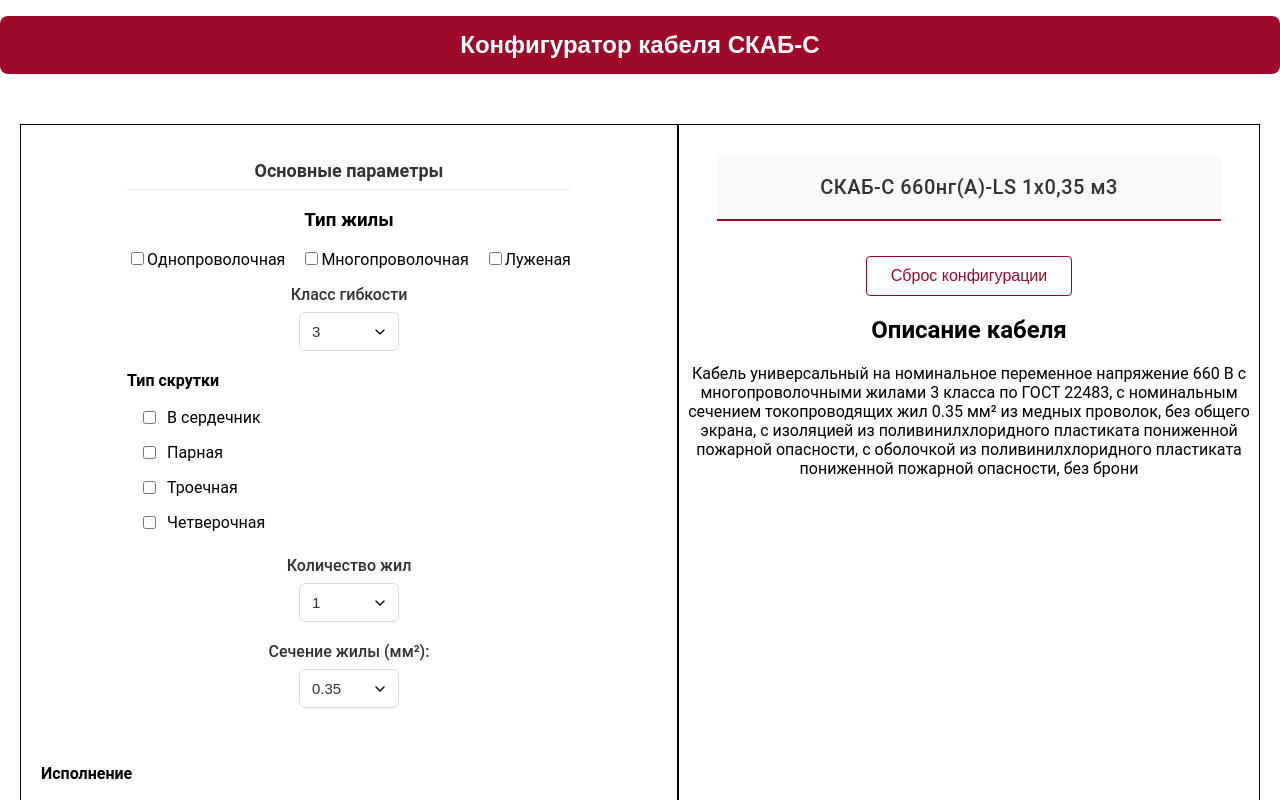
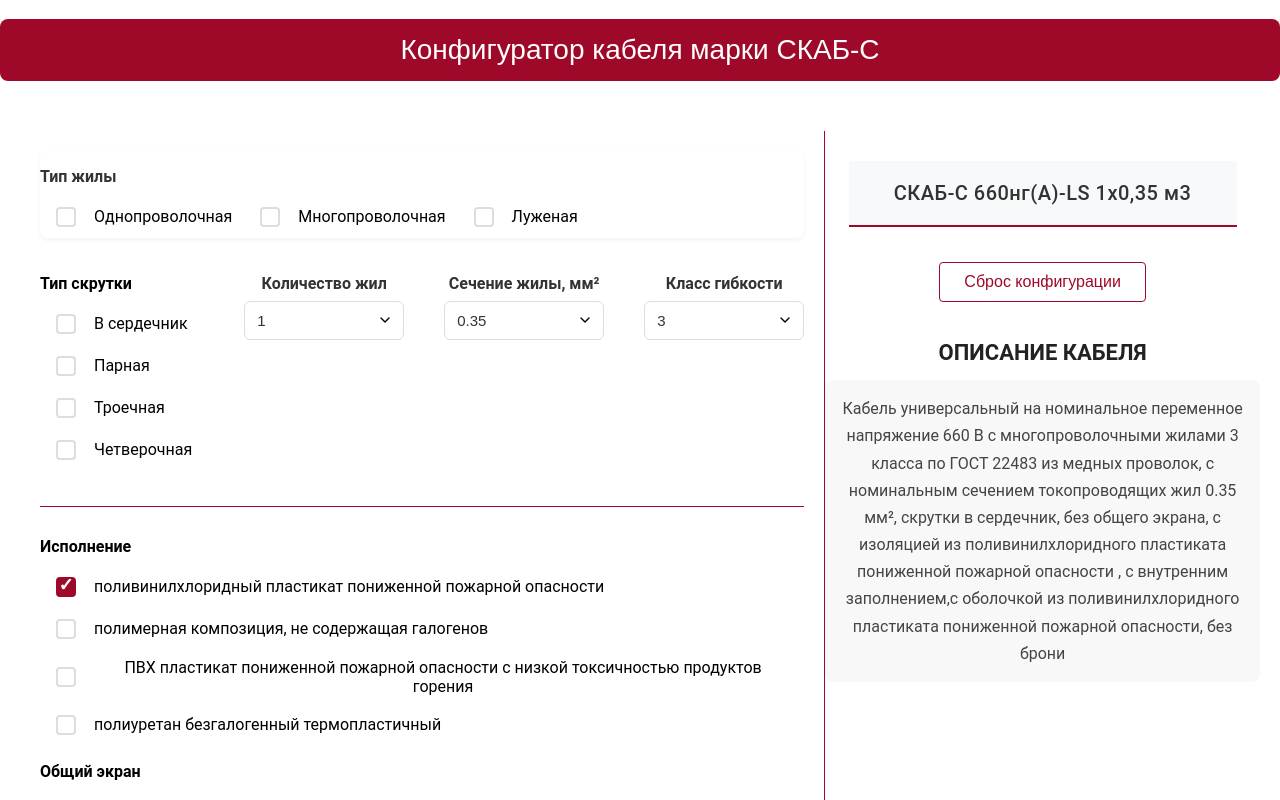
Before and after one commit to Krasavushkin/konfigurator, a React (Create React App) app: page / in a window 1280 px wide. Shown: the top 800 px of the page. Built offline with nearby package versions, Linux system fonts and the light colour scheme.

Commit message:
1. Added styles; 2. Created a new component with description

```diff
--- a/src/configurator2/AdditionalOptionsSelector.tsx
+++ b/src/configurator2/AdditionalOptionsSelector.tsx
@@ -43,7 +43,7 @@ export const AdditionalOptionsSelector = ({
                             checked={selected[option.key]}
                             onChange={() => handleOptionChange(option.key)}
                             disabled={option.disabled}
-                            className={styles.optionInput}
+                            className={styles.checkbox}
                         />
                         <span className="option-desc">{option.description}</span>
                     </label>
--- a/src/configurator2/AdditionalOtionsSelector.module.css
+++ b/src/configurator2/AdditionalOtionsSelector.module.css
@@ -40,3 +40,41 @@
     width: 16px;
     height: 16px;
 }
+.checkbox {
+    -webkit-appearance: none;
+    appearance: none;
+    width: 20px;
+    height: 20px;
+    border: 2px solid #ddd;
+    border-radius: 4px;
+    margin-right: 10px;
+    cursor: pointer;
+    transition: all 0.2s;
+    position: relative;
+}
+
+.checkbox:checked {
+    background-color: #9E0929;
+    border-color: #9E0929;
+}
+
+.checkbox:checked::after {
+    content: "✓";
+    position: absolute;
+    color: white;
+    font-size: 18px;
+    font-weight: 600;
+    top: 40%;
+    left: 50%;
+    transform: translate(-50%, -50%);
+}
+
+.checkbox:hover {
+    border-color: #9E0929;
+}
+
+.checkbox-label {
+    font-size: 16px;
+    color: #444;
+    cursor: pointer;
+}
--- a/src/configurator2/CableDescription.tsx
+++ b/src/configurator2/CableDescription.tsx
@@ -1,5 +1,6 @@
 import React from 'react';
 import {CableConfigType} from "./cableConfig";
+import styles from "./CableDesription.module.css"
 
 type CableDescriptionType = {
     data: CableConfigType
@@ -9,12 +10,17 @@ export const CableDescription = ({data}: CableDescriptionType) => {
         const wire = data.wireType.singleWire ? "однопроволочными" : "многопроволочными";
         const wireClass = data.wireType.singleWire ? 1 : data.wireClass ;
         const tinned = !data.wireType.tinnedWire ? "" : "луженых";
+        const twisted = data.twistType === "2" ?
+            "парной скрутки" : data.twistType === "3" ?
+                "троечной скрутки" : data.twistType === "4"?
+                    "четверочной скрутки" : "скрутки в сердечник";
         const shealth = data.sheath === "LS" ?
             "поливинилхлоридного пластиката пониженной пожарной опасности" : data.sheath === "HF" ?
                 "полимерной композиции, не содержащей галогенов" : data.sheath === "LSLTx" ?
                     "ПВХ пластиката пониженной пожарной опасности с низкой токсичностью продуктов горения" : "полиуретана безгалогенного термопластичного";
         const isolation = data.additionalOptions.fireResistant ? "керамообразующей кремнийорганической резины" :
             data.additionalOptions.polyethylene ? "сшитого полиэтилена" : shealth;
+        const compressed = data.additionalOptions.compressed ? "без внутреннего заполнения" : "с внутренним заполнением"
         const screen = data.screen === "Эф" ?
             "с общим экраном в виде ламинированной алюминиевой фольги" : data.screen === "Эфм" ?
                 "с общим экраном в виде ламинированной медной фольги" : data.screen === "Эо" ?
@@ -32,15 +38,18 @@ export const CableDescription = ({data}: CableDescriptionType) => {
                 data.armour === "КГ" ? "c броней в виде оплетки из стальных оцинкованных проволок без защитного шланга":
                     data.armour === "К" ? "c броней в виде оплетки из стальных оцинкованных проволок с защитным шлангом" :
                         data.armour === "Кс" ? "c броней в виде спирального повива из стальных оцинкованных проволок и с защитным шлангом" : "без брони";
-        const coldResistant = data.additionalOptions.coldResistant ? " повышенной морозостойкости" : ""
+        const coldResistant = data.additionalOptions.coldResistant ? " повышенной морозостойкости" : "";
+        const isolationFireResist = data.additionalOptions.fireResistant ? {coldResistant}: "";
+        const waterBlock = data.additionalOptions.waterBlock ? ", с водоблокирующей лентой" : "";
+        const ex_i = data.additionalOptions.ex_i ? ", для «искробезопасной» цепи с оболочкой синего цвета" : "";
         return (`Кабель универсальный на номинальное переменное напряжение 660 В с ${wire} жилами ${wireClass}
-                 класса по ГОСТ 22483, с номинальным сечением токопроводящих жил ${data.section} мм² из медных ${tinned} проволок${individualScreen}, ${screen},
-                 с изоляцией из ${isolation}${coldResistant}, с оболочкой из ${shealth}${coldResistant}, ${armour}`)
+                 класса по ГОСТ 22483 из медных ${tinned} проволок, с номинальным сечением токопроводящих жил ${data.section} мм², ${twisted}${individualScreen}, ${screen},
+                 с изоляцией из ${isolation} , ${compressed},с оболочкой из ${shealth}${coldResistant}, ${armour} ${waterBlock}${ex_i}`)
     }
     return (
         <div>
-            <h2>Описание кабеля</h2>
-             <p> {description(data)}</p>
+            <h2 className={styles.h2}>Описание кабеля</h2>
+             <p className={styles.p}> {description(data)}</p>
         </div>
     );
 };
--- /dev/null
+++ b/src/configurator2/CableDesription.module.css
@@ -0,0 +1,16 @@
+.h2 {
+    color: #222;
+    font-size: clamp(18px, 2vw, 22px);
+    font-weight: 600;
+    margin: clamp(25px, 3vw, 40px) 0 clamp(10px, 1.5vw, 15px) 0;
+    text-transform: uppercase;
+}
+.p{
+    color: #444;
+    font-size: clamp(14px, 1.8vw, 16px);
+    line-height: 1.7;
+    margin: 0 0 clamp(20px, 3vw, 30px) 0;
+    padding: clamp(10px, 2vw, 15px);
+    background-color: #f8f8f8;
+    border-radius: 8px;
+}
--- a/src/configurator2/Configurator.module.css
+++ b/src/configurator2/Configurator.module.css
@@ -9,8 +9,8 @@
 
 .header {
     color: white;
-    font-size: 24px;
-    font-weight: 600;
+    font-size: 28px;
+    font-weight: 500;
     margin-bottom: 30px;
     padding: 15px;
     background-color: #9E0929;
@@ -37,6 +37,12 @@
     box-shadow: 0 10px 20px rgba(158, 9, 41, 0.1);
     background-color: #ffffff;
 }
+.wireContainer{
+    display: flex;
+    gap: 40px;
+}
+
+
 .reset {
     background: none;
     border: 1px solid #9E0929;
@@ -55,20 +61,22 @@
 }
 .wrapper{
     max-width: 900px;
-    border: 1px solid black;
     padding: 20px;
 
 }
 .info{
-    border: 1px solid black;
+    border-left: 1px solid #9E0929;
     max-width: 580px;
-    height: 800px;
+
 }
 
 .configSections {
-    display: inline-block;
-    gap: 30px;
-    margin-bottom: 20px;
+    display: grid;
+    grid-template-columns: 1fr;
+    gap: 20px;
+    margin-bottom: 30px;
+    border-bottom: 1px solid #9E0929;
+    padding-bottom: 20px;
 }
 
 .section {
--- a/src/configurator2/Configurator.tsx
+++ b/src/configurator2/Configurator.tsx
@@ -77,20 +77,18 @@ export const Configurator = () => {
         const twistedTitle = config.twistType === "2" ? "Количество пар" : config.twistType === "3" ? "Количество троек" : config.twistType === "4" ? "Количество четверок" : "Количество жил"
     return (
         <div>
-            <h1 className={styles.header}> Конфигуратор кабеля СКАБ-С </h1>
+            <h1 className={styles.header}> Конфигуратор кабеля марки СКАБ-С </h1>
             <div className={styles.container}>
 
                 <div className={styles.wrapper}>
                     <div className={styles.configSections}>
+{/*
                         <h2 className={styles.sectionTitle}>Основные параметры</h2>
+*/}
                         <WireTypeSelector title="Тип жилы"
                                           value={config.wireType}
                                           onChange={handleWiresTypeChange}/>
-
-                        {config.wireType.singleWire ? "" :
-                            <NumSelector title="Класс гибкости" value={config.wireClass}
-                                         data={WireClass}
-                                         onChange={(e) => updateConfig("wireClass", Number(e))}/>}
+                        <div className={styles.wireContainer}>
 
                             <RequiredSelector title="Тип скрутки" data={WiresTwisted} value={config.twistType}
                                               onChange={(e) => updateConfig("twistType", e)}/>
@@ -98,12 +96,19 @@ export const Configurator = () => {
                             <NumSelector title={twistedTitle} value={config.coreCount} data={CoreCount}
                                          onChange={(e) => updateConfig("coreCount", Number(e))}/>
 
-                        <NumSelector title="Сечение жилы (мм²):"
+                            <NumSelector title="Сечение жилы, мм²"
                                          value={config.section}
                                          data={config.twistType === '3' ?
                                              SectionTriadCores : config.twistType === '4' ?
                                                  SectionQuadCores : SectionCores}
                                          onChange={(e) => updateConfig("section", Number(e))}/>
+                            {config.wireType.singleWire ? "" :
+                                <NumSelector title="Класс гибкости" value={config.wireClass}
+                                             data={WireClass}
+                                             onChange={(e) => updateConfig("wireClass", Number(e))}/>}
+
+                        </div>
+
 
                     </div>
 
--- a/src/configurator2/NumSelector.module.css
+++ b/src/configurator2/NumSelector.module.css
@@ -1,16 +1,15 @@
 .selectorContainer {
-    margin-bottom: 20px;
 }
 
 .selectorTitle {
     font-size: 16px;
-    font-weight: 500;
+    font-weight: 600;
     margin-bottom: 8px;
     color: #333;
 }
 
 .selector {
-    width: 100px;
+    width: 160px;
     padding: 10px 12px;
     font-size: 15px;
     border: 1px solid #ddd;
--- a/src/configurator2/RequiredSelector.tsx
+++ b/src/configurator2/RequiredSelector.tsx
@@ -27,7 +27,7 @@ export const RequiredSelector = ({title, data, value, onChange}: SelectorRequire
                         checked={value === data.name }
                         onChange={() => handleChange(data.name)}
                         //disabled={data.disabled}
-                        className="selector-checkbox"
+                        className={styles.checkbox}
                     />
                     <span className="selector-description">{data.description}</span>
                 </label>
--- a/src/configurator2/SelectorOptional.module.css
+++ b/src/configurator2/SelectorOptional.module.css
@@ -40,3 +40,42 @@
     width: 16px;
     height: 16px;
 }
+
+.checkbox {
+    -webkit-appearance: none;
+    appearance: none;
+    width: 20px;
+    height: 20px;
+    border: 2px solid #ddd;
+    border-radius: 4px;
+    margin-right: 10px;
+    cursor: pointer;
+    transition: all 0.2s;
+    position: relative;
+}
+
+.checkbox:checked {
+    background-color: #9E0929;
+    border-color: #9E0929;
+}
+
+.checkbox:checked::after {
+    content: "✓";
+    position: absolute;
+    color: white;
+    font-size: 18px;
+    font-weight: 600;
+    top: 40%;
+    left: 50%;
+    transform: translate(-50%, -50%);
+}
+
+.checkbox:hover {
+    border-color: #9E0929;
+}
+
+.checkbox-label {
+    font-size: 16px;
+    color: #444;
+    cursor: pointer;
+}
--- a/src/configurator2/SelectorOptional.tsx
+++ b/src/configurator2/SelectorOptional.tsx
@@ -32,7 +32,7 @@ export const SelectorOptional = ({ title, data, value, onChange }: SelectorOptio
                                 checked={value === item.name && !item.disabled}
                                 onChange={() => !item.disabled && handleChange(item.name)}
                                 //disabled={item.disabled}
-                                className={styles.optionInput}
+                                className={styles.checkbox}
                             />
                             <span className="selector-description">{item.description}</span>
                         </label>
--- a/src/configurator2/WireTypeSelector.module.css
+++ b/src/configurator2/WireTypeSelector.module.css
@@ -1,17 +1,22 @@
 .selector {
-    margin-bottom: 15px;
+
+    background: #fff;
+    border-radius: 8px;
+    box-shadow: 0 2px 5px rgba(0,0,0,0.05);
 }
 .wireTypeGroup {
     display: flex;
-    gap: 1rem;
-    margin-bottom: 0.75rem;
+    max-width: 500px;
+    justify-content: space-between;
+    align-items: center;
+
 }
 
 .selectorTitle {
     text-align: left;
     font-size: 16px;
     margin-bottom: 10px;
-
+    color: #333;
 }
 
 .optionsList {
@@ -41,7 +46,41 @@
     border-color: #4a6bdf;
 }
 
-.optionInput {
-    width: 16px;
-    height: 16px;
+.checkbox {
+    -webkit-appearance: none;
+    appearance: none;
+    width: 20px;
+    height: 20px;
+    border: 2px solid #ddd;
+    border-radius: 4px;
+    margin-right: 10px;
+    cursor: pointer;
+    transition: all 0.2s;
+    position: relative;
 }
+
+.checkbox:checked {
+    background-color: #9E0929;
+    border-color: #9E0929;
+}
+
+.checkbox:checked::after {
+    content: "✓";
+    position: absolute;
+    color: white;
+    font-size: 18px;
+    font-weight: 600;
+    top: 40%;
+    left: 50%;
+    transform: translate(-50%, -50%);
+}
+
+.checkbox:hover {
+    border-color: #9E0929;
+}
+
+.checkbox-label {
+    font-size: 16px;
+    color: #444;
+    cursor: pointer;
+}
--- a/src/configurator2/WireTypeSelector.tsx
+++ b/src/configurator2/WireTypeSelector.tsx
@@ -27,35 +27,38 @@ export const WireTypeSelector = ({title, value, onChange }: WireTypeSelectorProp
     };
 
     return (
-        <div>
-            <h3> {title} </h3>
+        <div className={styles.selector}>
+            <h3 className={styles.selectorTitle}> {title} </h3>
 
             <div  className={styles.wireTypeGroup}>
-                <label>
+                <label className={styles.optionLabel}>
                     <input
                         type="checkbox"
                         name="wireType"
                         checked={value.singleWire}
                         onChange={() => handleWireTypeChange('singleWire')}
+                        className={styles.checkbox}
                     />
                     <span>Однопроволочная</span>
                 </label>
 
-                <label>
+                <label className={styles.optionLabel}>
                     <input
                         type="checkbox"
                         name="wireType"
                         checked={value.strandedWire}
                         onChange={() => handleWireTypeChange('strandedWire')}
+                        className={styles.checkbox}
                     />
                     <span>Многопроволочная</span>
                 </label>
 
-                <label>
+                <label className={styles.optionLabel}>
                     <input
                         type="checkbox"
                         checked={value.tinnedWire}
                         onChange={() => handleWireTypeChange('tinnedWire')}
+                        className={styles.checkbox}
                     />
                     <span>Луженая</span>
                 </label>
```
Lines whose indentation alone changed are shown as unchanged.
